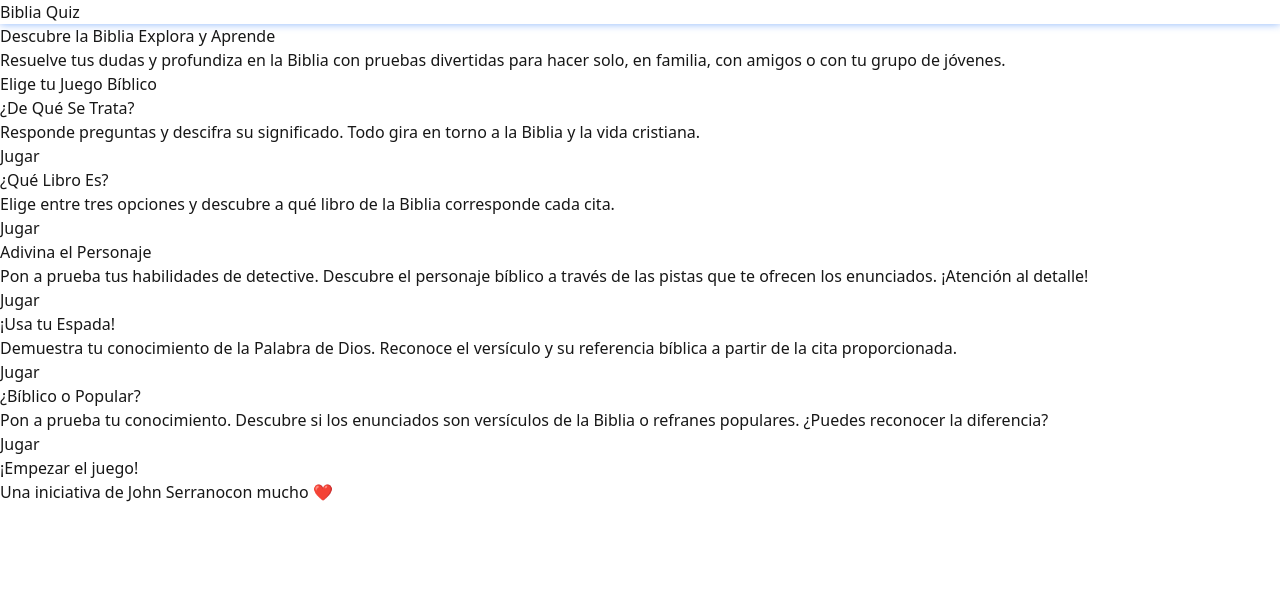
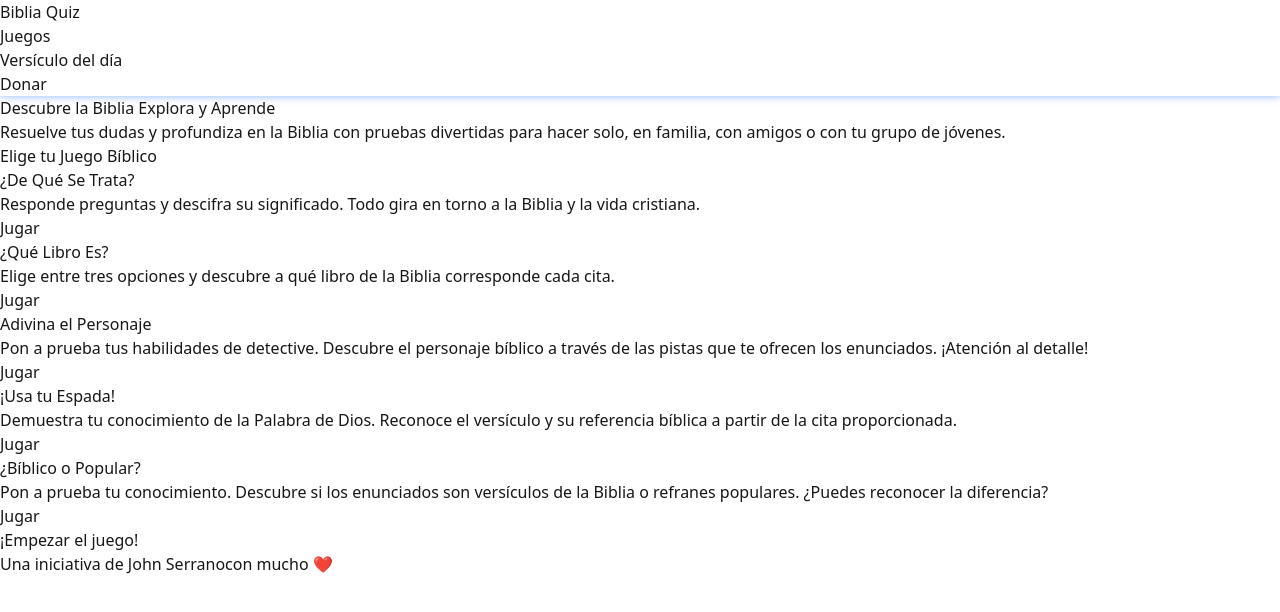
Before and after one commit to johnsi15/biblia-quiz, a Next.js app: page / in a window 1280 px wide. Shown: the top 612 px of the page. Built offline with nearby package versions, Linux system fonts and the light colour scheme.

Commit message:
Add nav menu and changes styles

```diff
--- a/src/components/Header/index.tsx
+++ b/src/components/Header/index.tsx
@@ -1,11 +1,39 @@
+import Link from 'next/link'
+
 export function Header() {
   return (
     <header
       className='backdrop-blur-[10px] md:backdrop-blur-0 w-full mb-10 overflow-visible z-[99999] py-6'
       style={{ boxShadow: 'rgb(59 130 246 / 60%) 0px 0px 8px' }}
     >
-      <div className='max-w-[1200px] mx-auto '>
-        <span className='text-xl'>Biblia Quiz</span>
+      <div className='max-w-[1200px] mx-auto flex justify-between items-center'>
+        <Link href='/' className='text-xl'>
+          Biblia Quiz
+        </Link>
+        <nav>
+          <ul className='flex gap-4 mt-4'>
+            <li>
+              <Link href='/games' className='hover:text-blue-500 transition-colors'>
+                Juegos
+              </Link>
+            </li>
+            <li>
+              <Link href='/about' className='hover:text-blue-500 transition-colors'>
+                Versículo del día
+              </Link>
+            </li>
+            <li>
+              <Link
+                href='https://link.mercadopago.com.co/johnserrano'
+                className='hover:text-blue-500 transition-colors'
+                target='_blank'
+                rel='noopener noreferrer'
+              >
+                Donar
+              </Link>
+            </li>
+          </ul>
+        </nav>
       </div>
     </header>
   )
--- a/src/components/ListGames/index.tsx
+++ b/src/components/ListGames/index.tsx
@@ -30,8 +30,8 @@ export function ListGame() {
     },
   ]
   return (
-    <section>
-      <h2 className='text-4xl text-white text-center mt-16'>
+    <section className='mt-24'>
+      <h2 className='text-4xl text-white text-center'>
         Elige tu Juego <span className='text-blue-500'>Bíblico</span>
       </h2>
 
```
